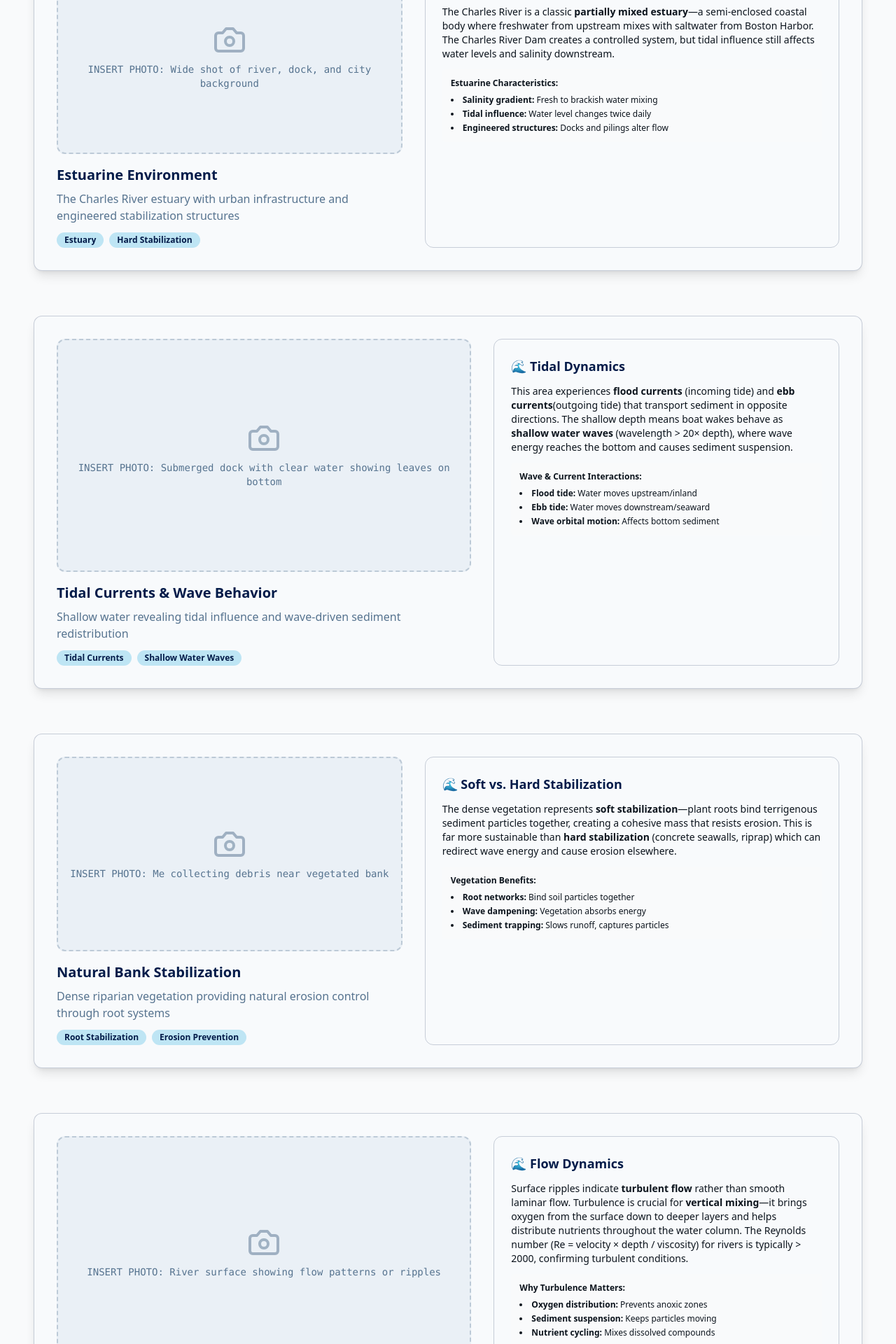
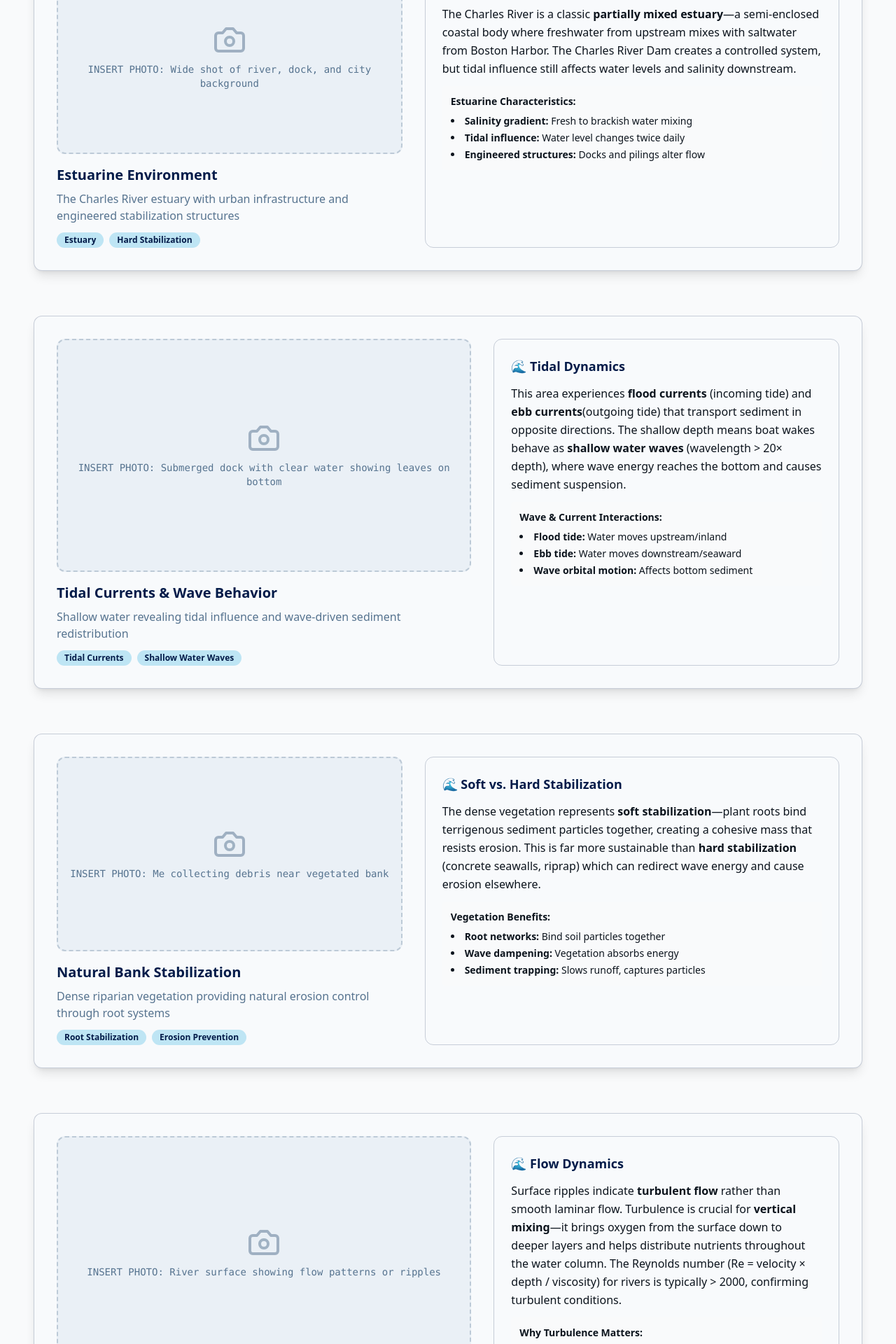
Before and after one commit to Subahanfakir/charlesriverclean-up, a React (Vite) app: page /humans-ocean in a window 1280 px wide. Shown: the part 1520-3440 px from the top of the page at 70% size. Built offline with nearby package versions, Linux system fonts and the light colour scheme; the HTML template or start-up script is replaced by a standard one.

Commit message:
Refine text size and colors

```diff
--- a/src/pages/Future.tsx
+++ b/src/pages/Future.tsx
@@ -51,15 +51,15 @@ const Future = () => {
                 </div>
                 <div className="bg-muted p-6 rounded-lg space-y-3">
                   <h4 className="font-semibold text-primary mb-3">🌊 Non-Conservative Ions</h4>
-                  <p className="text-sm mb-3">
+                  <p className="text-base mb-3 leading-relaxed">
                     These plastic, glass, and paper products represent a direct source of <strong>long-term
                     pollutants</strong> and <strong>microplastics</strong>. Unlike conservative ions (which
                     maintain constant proportions), these pollutants are non-conservative—they vary widely and
                     interfere with the natural chemical budget.
                   </p>
                   <div className="bg-background p-3 rounded">
-                    <p className="text-xs font-semibold mb-1">Key Impacts:</p>
-                    <ul className="text-xs space-y-1 list-disc list-inside">
+                    <p className="text-sm font-semibold mb-1">Key Impacts:</p>
+                    <ul className="text-sm space-y-1 list-disc list-inside">
                       <li>Plastics break down into microplastics</li>
                       <li>Chemical leaching alters water chemistry</li>
                       <li>Toxins accumulate in food web</li>
--- a/src/pages/HumansOcean.tsx
+++ b/src/pages/HumansOcean.tsx
@@ -86,8 +86,8 @@ const HumansOcean = () => {
                     when velocity decreases.
                   </p>
                   <div className="bg-background p-3 rounded">
-                    <p className="text-xs font-semibold mb-2">Key Physical Processes:</p>
-                    <ul className="text-xs space-y-1 list-disc list-inside">
+                    <p className="text-sm font-semibold mb-2">Key Physical Processes:</p>
+                    <ul className="text-sm space-y-1 list-disc list-inside">
                       <li><strong>Tidal forcing:</strong> Ebb and flow cycles transport material</li>
                       <li><strong>Velocity sorting:</strong> Larger particles settle first</li>
                       <li><strong>Bank erosion:</strong> Water movement removes shoreline material</li>
@@ -124,14 +124,14 @@ const HumansOcean = () => {
                 </div>
                 <div className="bg-gradient-coral/10 p-6 rounded-lg space-y-3 border border-primary/20 order-first lg:order-last">
                   <h4 className="font-semibold text-primary text-lg mb-3">🌊 Estuarine Classification</h4>
-                  <p className="text-sm mb-3">
+                  <p className="text-base mb-3 leading-relaxed">
                     The Charles River is a classic <strong>partially mixed estuary</strong>—a semi-enclosed coastal
                     body where freshwater from upstream mixes with saltwater from Boston Harbor. The Charles River Dam
                     creates a controlled system, but tidal influence still affects water levels and salinity downstream.
                   </p>
                   <div className="bg-background p-3 rounded">
-                    <p className="text-xs font-semibold mb-2">Estuarine Characteristics:</p>
-                    <ul className="text-xs space-y-1 list-disc list-inside">
+                    <p className="text-sm font-semibold mb-2">Estuarine Characteristics:</p>
+                    <ul className="text-sm space-y-1 list-disc list-inside">
                       <li><strong>Salinity gradient:</strong> Fresh to brackish water mixing</li>
                       <li><strong>Tidal influence:</strong> Water level changes twice daily</li>
                       <li><strong>Engineered structures:</strong> Docks and pilings alter flow</li>
@@ -168,15 +168,15 @@ const HumansOcean = () => {
                 </div>
                 <div className="bg-gradient-coral/10 p-6 rounded-lg space-y-3 border border-primary/20">
                   <h4 className="font-semibold text-primary text-lg mb-3">🌊 Tidal Dynamics</h4>
-                  <p className="text-sm mb-3">
+                  <p className="text-base mb-3 leading-relaxed">
                     This area experiences <strong>flood currents</strong> (incoming tide) and <strong>ebb currents</strong>
                     (outgoing tide) that transport sediment in opposite directions. The shallow depth means boat wakes
                     behave as <strong>shallow water waves</strong> (wavelength {'>'} 20× depth), where wave energy
                     reaches the bottom and causes sediment suspension.
                   </p>
                   <div className="bg-background p-3 rounded">
-                    <p className="text-xs font-semibold mb-2">Wave & Current Interactions:</p>
-                    <ul className="text-xs space-y-1 list-disc list-inside">
+                    <p className="text-sm font-semibold mb-2">Wave & Current Interactions:</p>
+                    <ul className="text-sm space-y-1 list-disc list-inside">
                       <li><strong>Flood tide:</strong> Water moves upstream/inland</li>
                       <li><strong>Ebb tide:</strong> Water moves downstream/seaward</li>
                       <li><strong>Wave orbital motion:</strong> Affects bottom sediment</li>
@@ -213,15 +213,15 @@ const HumansOcean = () => {
                 </div>
                 <div className="bg-gradient-coral/10 p-6 rounded-lg space-y-3 border border-primary/20 order-first lg:order-last">
                   <h4 className="font-semibold text-primary text-lg mb-3">🌊 Soft vs. Hard Stabilization</h4>
-                  <p className="text-sm mb-3">
+                  <p className="text-base mb-3 leading-relaxed">
                     The dense vegetation represents <strong>soft stabilization</strong>—plant roots bind terrigenous
                     sediment particles together, creating a cohesive mass that resists erosion. This is far more
                     sustainable than <strong>hard stabilization</strong> (concrete seawalls, riprap) which can redirect
                     wave energy and cause erosion elsewhere.
                   </p>
                   <div className="bg-background p-3 rounded">
-                    <p className="text-xs font-semibold mb-2">Vegetation Benefits:</p>
-                    <ul className="text-xs space-y-1 list-disc list-inside">
+                    <p className="text-sm font-semibold mb-2">Vegetation Benefits:</p>
+                    <ul className="text-sm space-y-1 list-disc list-inside">
                       <li><strong>Root networks:</strong> Bind soil particles together</li>
                       <li><strong>Wave dampening:</strong> Vegetation absorbs energy</li>
                       <li><strong>Sediment trapping:</strong> Slows runoff, captures particles</li>
@@ -258,15 +258,15 @@ const HumansOcean = () => {
                 </div>
                 <div className="bg-gradient-coral/10 p-6 rounded-lg space-y-3 border border-primary/20">
                   <h4 className="font-semibold text-primary text-lg mb-3">🌊 Flow Dynamics</h4>
-                  <p className="text-sm mb-3">
+                  <p className="text-base mb-3 leading-relaxed">
                     Surface ripples indicate <strong>turbulent flow</strong> rather than smooth laminar flow. Turbulence
                     is crucial for <strong>vertical mixing</strong>—it brings oxygen from the surface down to deeper
                     layers and helps distribute nutrients throughout the water column. The Reynolds number (Re = velocity ×
                     depth / viscosity) for rivers is typically {'>'} 2000, confirming turbulent conditions.
                   </p>
                   <div className="bg-background p-3 rounded">
-                    <p className="text-xs font-semibold mb-2">Why Turbulence Matters:</p>
-                    <ul className="text-xs space-y-1 list-disc list-inside">
+                    <p className="text-sm font-semibold mb-2">Why Turbulence Matters:</p>
+                    <ul className="text-sm space-y-1 list-disc list-inside">
                       <li><strong>Oxygen distribution:</strong> Prevents anoxic zones</li>
                       <li><strong>Sediment suspension:</strong> Keeps particles moving</li>
                       <li><strong>Nutrient cycling:</strong> Mixes dissolved compounds</li>
@@ -303,15 +303,15 @@ const HumansOcean = () => {
                 </div>
                 <div className="bg-gradient-coral/10 p-6 rounded-lg space-y-3 border border-primary/20 order-first lg:order-last">
                   <h4 className="font-semibold text-primary text-lg mb-3">🌊 Geological Structure</h4>
-                  <p className="text-sm mb-3">
+                  <p className="text-base mb-3 leading-relaxed">
                     The bank slope and composition reveal the balance between <strong>erosive forces</strong> (waves,
                     currents) and <strong>resistance factors</strong> (soil cohesion, vegetation). Steeper banks indicate
                     more resistant material or recent erosion. The <strong>angle of repose</strong> (maximum stable slope)
                     depends on particle size and water content—sandy soils typically rest at 30-35°.
                   </p>
                   <div className="bg-background p-3 rounded">
-                    <p className="text-xs font-semibold mb-2">Erosion Factors:</p>
-                    <ul className="text-xs space-y-1 list-disc list-inside">
+                    <p className="text-sm font-semibold mb-2">Erosion Factors:</p>
+                    <ul className="text-sm space-y-1 list-disc list-inside">
                       <li><strong>Soil type:</strong> Clay resists erosion better than sand</li>
                       <li><strong>Wave impact:</strong> Energy dissipated at shoreline</li>
                       <li><strong>Freeze-thaw:</strong> Seasonal weathering weakens banks</li>
```
Also changed, not shown: src/pages/InsideOcean.tsx (+5 -5 lines).
